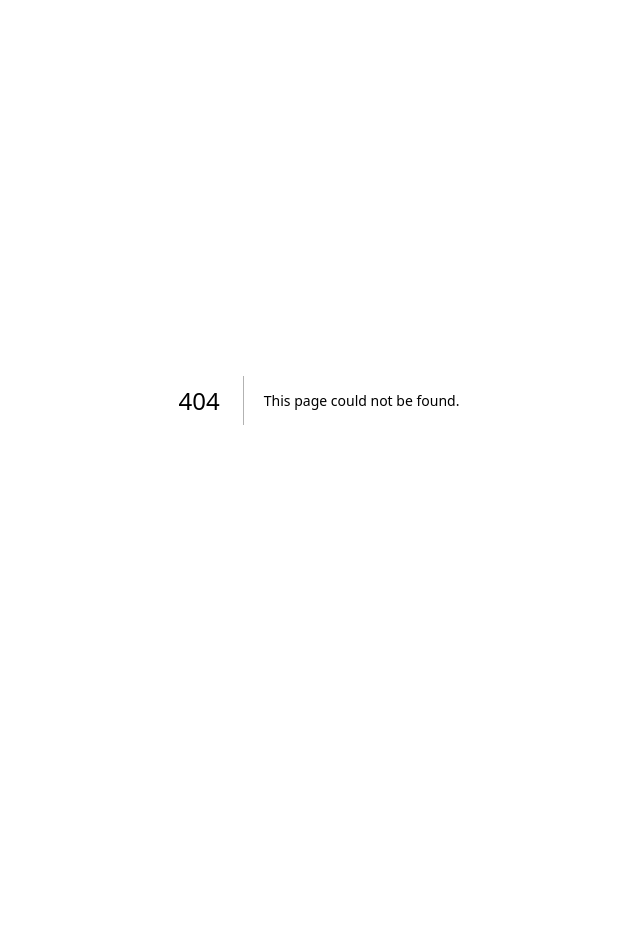
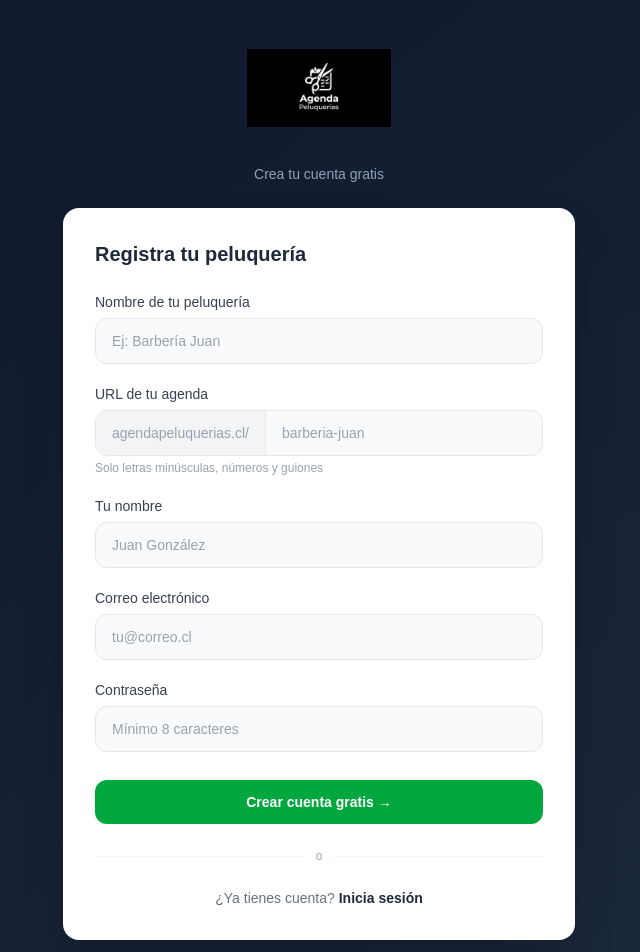
Before and after one commit to matiascyber19/agenda-peluquerias, a Next.js app: page /registro in a window 1280 px wide. Before the commit this address had no page. Shown: the top 952 px of the page, without its empty margins (321-961 px from the left). Before the commit the page ends 800 px from the top, so only its background shows below. Built offline with nearby package versions, Linux system fonts and the light colour scheme.

Commit message:
WIP: registro

```diff
--- /dev/null
+++ b/app/registro/page.tsx
@@ -0,0 +1,121 @@
+export default function RegistroPage() {
+return (
+    <div className="min-h-screen bg-gradient-to-br from-slate-900 to-slate-800 flex items-center justify-center p-4">
+    <div className="w-full max-w-lg">
+
+        {/* Logo */}
+        <div className="text-center mb-6">
+        <img
+            src="/logo_agenda_peluqueria.png"
+            alt="Agenda Peluquerías"
+            className="w-36 h-36 object-contain mx-auto filter invert"
+        />
+        <p className="text-slate-400 text-sm mt-1">Crea tu cuenta gratis</p>
+        </div>
+
+        {/* Card */}
+        <div className="bg-white rounded-2xl shadow-2xl p-8">
+
+        <h2 className="text-xl font-semibold text-gray-800 mb-6">Registra tu peluquería</h2>
+
+        <div className="space-y-5">
+
+            {/* Nombre peluquería */}
+            <div>
+            <label className="block text-sm font-medium text-gray-700 mb-1.5">
+                Nombre de tu peluquería
+            </label>
+            <input
+                type="text"
+                placeholder="Ej: Barbería Juan"
+                className="w-full border border-gray-200 bg-gray-50 rounded-xl px-4 py-3 text-sm text-gray-900 placeholder-gray-400 focus:outline-none focus:ring-2 focus:ring-slate-800 focus:bg-white transition-all"
+            />
+            </div>
+
+            {/* Slug */}
+            <div>
+            <label className="block text-sm font-medium text-gray-700 mb-1.5">
+                URL de tu agenda
+            </label>
+            <div className="flex items-center border border-gray-200 bg-gray-50 rounded-xl overflow-hidden focus-within:ring-2 focus-within:ring-slate-800 transition-all">
+                <span className="px-4 py-3 text-sm text-gray-400 bg-gray-100 border-r border-gray-200 whitespace-nowrap">
+                agendapeluquerias.cl/
+                </span>
+                <input
+                type="text"
+                placeholder="barberia-juan"
+                className="flex-1 px-4 py-3 text-sm text-gray-900 placeholder-gray-400 bg-transparent focus:outline-none"
+                />
+            </div>
+            <p className="text-xs text-gray-400 mt-1">Solo letras minúsculas, números y guiones</p>
+            </div>
+
+            {/* Nombre dueño */}
+            <div>
+            <label className="block text-sm font-medium text-gray-700 mb-1.5">
+                Tu nombre
+            </label>
+            <input
+                type="text"
+                placeholder="Juan González"
+                className="w-full border border-gray-200 bg-gray-50 rounded-xl px-4 py-3 text-sm text-gray-900 placeholder-gray-400 focus:outline-none focus:ring-2 focus:ring-slate-800 focus:bg-white transition-all"
+            />
+            </div>
+
+            {/* Email */}
+            <div>
+            <label className="block text-sm font-medium text-gray-700 mb-1.5">
+                Correo electrónico
+            </label>
+            <input
+                type="email"
+                placeholder="tu@correo.cl"
+                className="w-full border border-gray-200 bg-gray-50 rounded-xl px-4 py-3 text-sm text-gray-900 placeholder-gray-400 focus:outline-none focus:ring-2 focus:ring-slate-800 focus:bg-white transition-all"
+            />
+            </div>
+
+            {/* Contraseña */}
+            <div>
+            <label className="block text-sm font-medium text-gray-700 mb-1.5">
+                Contraseña
+            </label>
+            <input
+                type="password"
+                placeholder="Mínimo 8 caracteres"
+                className="w-full border border-gray-200 bg-gray-50 rounded-xl px-4 py-3 text-sm text-gray-900 placeholder-gray-400 focus:outline-none focus:ring-2 focus:ring-slate-800 focus:bg-white transition-all"
+            />
+            </div>
+
+            {/* Botón */}
+            <button className="w-full bg-green-600 text-white rounded-xl py-3 text-sm font-semibold hover:bg-green-700 active:scale-95 transition-all mt-2">
+            Crear cuenta gratis →
+            </button>
+
+        </div>
+
+          {/* Divider */}
+        <div className="flex items-center gap-3 my-6">
+            <div className="flex-1 h-px bg-gray-100"></div>
+            <span className="text-xs text-gray-400">o</span>
+            <div className="flex-1 h-px bg-gray-100"></div>
+        </div>
+
+          {/* Login */}
+        <p className="text-center text-sm text-gray-500">
+            ¿Ya tienes cuenta?{" "}
+            <a href="/login" className="text-slate-800 font-semibold hover:underline">
+            Inicia sesión
+            </a>
+        </p>
+
+        </div>
+
+        {/* Footer */}
+        <p className="text-center text-xs text-slate-500 mt-6">
+        © 2026 Agenda Peluquerías · Hecho en Chile 🇨🇱
+        </p>
+
+    </div>
+    </div>
+)
+}
```
